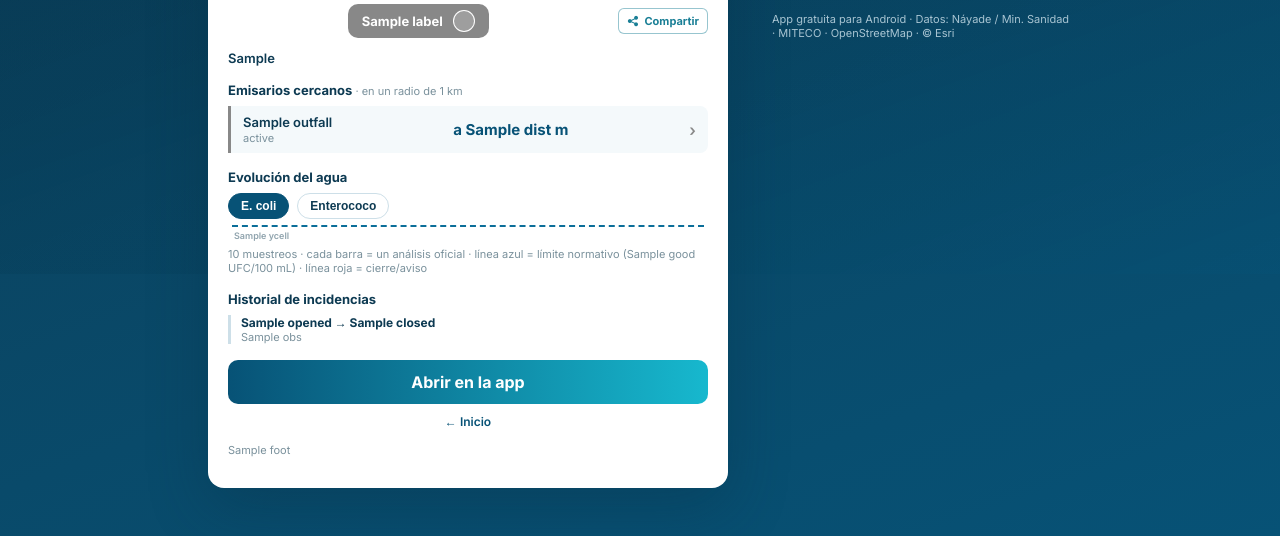
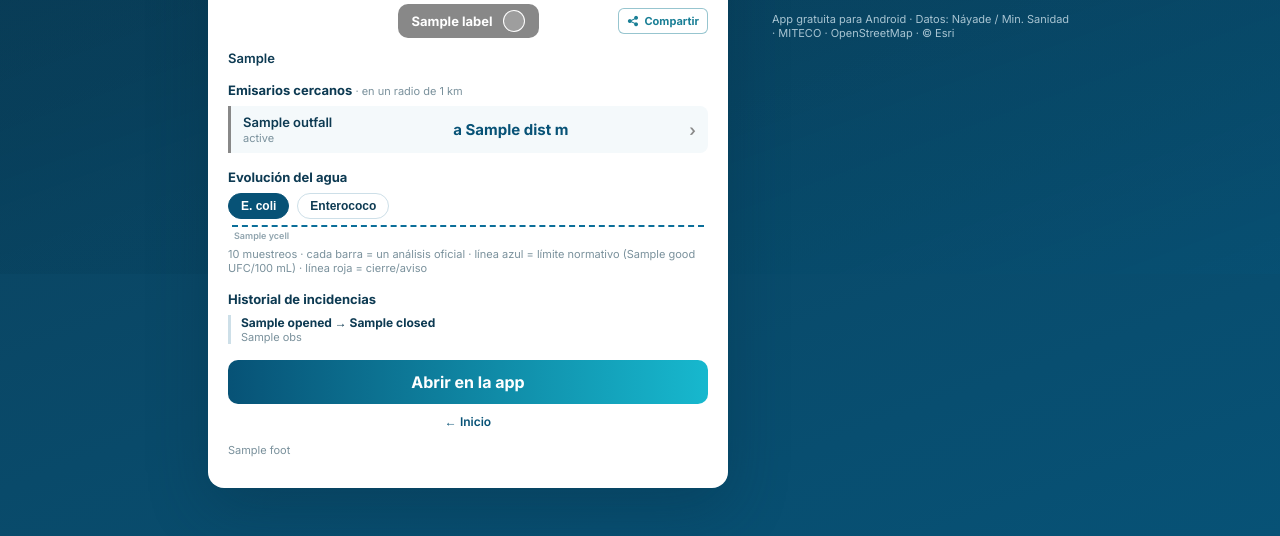
Before and after one commit to ayozegr05/checkcoast-tenerife, a Python web app: template backend/app/templates/beach.html in a window 1280 px wide. Shown: the part 526-1062 px from the top of the page. Run offline with Jinja, Linux system fonts and the light colour scheme; the template is opened without the code that fills it: most values are stand-ins (such as "Sample title", 1, 10 or a date in 2020); grey boxes are pictures that could not be loaded.

Commit message:
feat(web): pin sin badge + chip centrado en las fichas
pin-structural-plain.png regenerado con la misma receta que
gen_structural_pin.py (pin-open teñido a granate) pero sin el badge
flotante — en la ficha la causa ya vive dentro del chip y el pin lo
duplicaba. El mapa general conserva el pin con badge. Chip centrado
al ancho de la ficha: el botón Compartir queda anclado a la derecha
en vez de desplazar el chip.

Generated with [Devin](https://devin.ai)

Co-Authored-By: Devin <158243242+devin-ai-integration[bot]@users.noreply.github.com>

```diff
--- a/backend/app/templates/beach.html
+++ b/backend/app/templates/beach.html
@@ -201,9 +201,9 @@
           font-size:12px; color:#075276; font-weight:600;
           text-decoration:none; }
   .homelink:hover { text-decoration:underline; }
-  .chiprow { display:flex; align-items:center; gap:10px;
-          margin-bottom:4px; }
-  .chiprow .chip { margin:0 auto; }
+  .chiprow { position:relative; display:flex; align-items:center;
+          justify-content:center; margin-bottom:4px; }
+  .chiprow .shr { position:absolute; right:0; }
   .actrow { display:flex; align-items:center;
           justify-content:space-between; margin-top:10px; }
   .actrow .homelink { margin-top:0; }
--- a/backend/app/templates/outfall.html
+++ b/backend/app/templates/outfall.html
@@ -173,9 +173,9 @@
           font-size:12px; color:#075276; font-weight:600;
           text-decoration:none; }
   .homelink:hover { text-decoration:underline; }
-  .chiprow { display:flex; align-items:center; gap:10px;
-          margin-bottom:4px; }
-  .chiprow .chip { margin:0 auto; }
+  .chiprow { position:relative; display:flex; align-items:center;
+          justify-content:center; margin-bottom:4px; }
+  .chiprow .shr { position:absolute; right:0; }
   .actrow { display:flex; align-items:center;
           justify-content:space-between; margin-top:10px; }
   .actrow .homelink { margin-top:0; }
```
Also changed, not shown: backend/app/share_context.py (+7 -1 lines), backend/app/static/icons/pin-structural-plain.png (added), frontend/assets/icons/pin-structural-plain.png (added).
